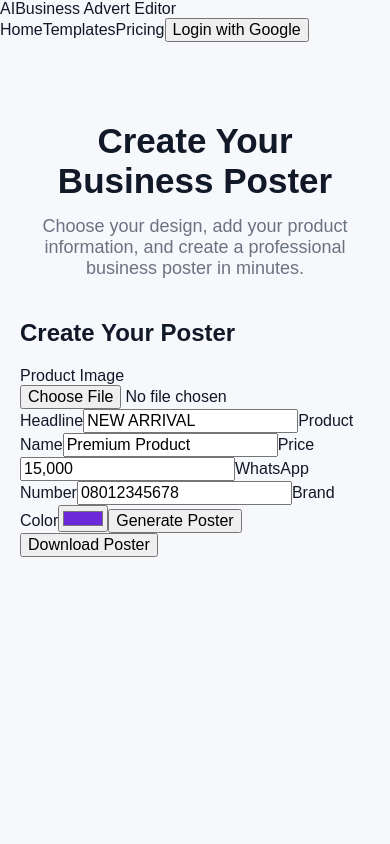
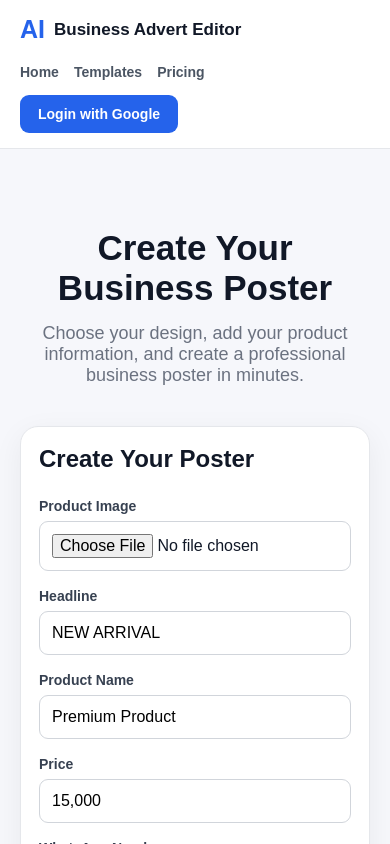
Before and after one commit to adamssk888530/ai-business-advert-editor-, a Next.js app: page / in a window 390 px wide. Shown: the top 844 px of the page. Built offline with nearby package versions, Linux system fonts and the light colour scheme.

Commit message:
Refactor CSS for layout and styling updates
Updated the background color of the body and added styles for navbar, editor controls, poster preview, and pricing components.

```diff
--- a/app/globals.css
+++ b/app/globals.css
@@ -9,7 +9,7 @@ html {
 body {
   margin: 0;
   padding: 0;
-  background: #f7f8fc;
+  background: #f6f7fb;
   color: #111827;
   font-family: Arial, Helvetica, sans-serif;
 }
@@ -30,12 +30,303 @@ a {
   text-decoration: none;
 }
 
-img {
-  max-width: 100%;
-  display: block;
+/* NAVBAR */
+
+.navbar {
+  width: 100%;
+  min-height: 72px;
+  background: #ffffff;
+  border-bottom: 1px solid #e5e7eb;
+  display: flex;
+  align-items: center;
+  justify-content: space-between;
+  padding: 0 6%;
+  gap: 20px;
 }
 
-::selection {
-  background: #dbeafe;
-  color: #1e3a8a;
+.navbar-logo {
+  display: flex;
+  align-items: center;
+  gap: 9px;
+  font-size: 20px;
+  font-weight: 800;
 }
+
+.logo-ai {
+  color: #2563eb;
+  font-size: 25px;
+  font-weight: 900;
+}
+
+.navbar-links {
+  display: flex;
+  align-items: center;
+  gap: 25px;
+}
+
+.navbar-links a {
+  color: #4b5563;
+  font-weight: 600;
+}
+
+.navbar-links a:hover {
+  color: #2563eb;
+}
+
+.login-button {
+  border: none;
+  background: #2563eb;
+  color: white;
+  padding: 11px 18px;
+  border-radius: 9px;
+  font-weight: 700;
+}
+
+/* POSTER EDITOR */
+
+.poster-editor {
+  width: 100%;
+  display: grid;
+  grid-template-columns: 380px 1fr;
+  gap: 35px;
+  align-items: start;
+}
+
+.editor-controls {
+  background: #ffffff;
+  border: 1px solid #e5e7eb;
+  border-radius: 18px;
+  padding: 25px;
+  box-shadow: 0 8px 30px rgba(15, 23, 42, 0.06);
+}
+
+.editor-controls h2 {
+  margin-top: 0;
+  margin-bottom: 25px;
+  font-size: 24px;
+}
+
+.editor-controls label {
+  display: block;
+  margin-top: 17px;
+  margin-bottom: 7px;
+  font-size: 14px;
+  font-weight: 700;
+  color: #374151;
+}
+
+.editor-controls input[type="text"],
+.editor-controls input[type="file"] {
+  width: 100%;
+  border: 1px solid #d1d5db;
+  border-radius: 9px;
+  padding: 12px;
+  background: #ffffff;
+}
+
+.editor-controls input[type="color"] {
+  width: 100%;
+  height: 45px;
+  border: 1px solid #d1d5db;
+  border-radius: 9px;
+  padding: 3px;
+  background: #ffffff;
+}
+
+.editor-controls button {
+  width: 100%;
+  border: none;
+  margin-top: 15px;
+  padding: 13px;
+  border-radius: 10px;
+  background: linear-gradient(135deg, #2563eb, #7c3aed);
+  color: white;
+  font-weight: 800;
+}
+
+.editor-controls button:hover {
+  opacity: 0.92;
+}
+
+/* POSTER PREVIEW */
+
+.poster-preview {
+  min-height: 700px;
+  background: #e5e7eb;
+  border-radius: 20px;
+  padding: 35px;
+  display: flex;
+  align-items: center;
+  justify-content: center;
+  overflow: hidden;
+}
+
+.poster-preview canvas {
+  width: min(100%, 560px);
+  height: auto;
+  background: white;
+  border-radius: 8px;
+  box-shadow: 0 15px 45px rgba(15, 23, 42, 0.18);
+}
+
+/* TEMPLATE CARD */
+
+.template-card {
+  background: #ffffff;
+  border: 1px solid #e5e7eb;
+  border-radius: 16px;
+  overflow: hidden;
+}
+
+.template-image {
+  position: relative;
+  background: #f3f4f6;
+  min-height: 220px;
+}
+
+.template-image img {
+  width: 100%;
+  height: 220px;
+  object-fit: cover;
+}
+
+.template-placeholder {
+  height: 220px;
+  display: flex;
+  align-items: center;
+  justify-content: center;
+  color: #9ca3af;
+  font-weight: 700;
+}
+
+.premium-badge {
+  position: absolute;
+  top: 12px;
+  right: 12px;
+  background: #7c3aed;
+  color: white;
+  padding: 6px 9px;
+  border-radius: 7px;
+  font-size: 11px;
+  font-weight: 800;
+}
+
+.template-info {
+  padding: 18px;
+}
+
+.template-info h3 {
+  margin: 0 0 5px;
+}
+
+.template-info p {
+  color: #6b7280;
+  margin: 0 0 15px;
+}
+
+.use-template-button {
+  width: 100%;
+  border: none;
+  padding: 11px;
+  border-radius: 9px;
+  background: #2563eb;
+  color: white;
+  font-weight: 700;
+}
+
+/* PRICING */
+
+.pricing-card {
+  position: relative;
+  background: white;
+  border: 1px solid #e5e7eb;
+  border-radius: 18px;
+  padding: 25px;
+}
+
+.pricing-card.popular {
+  border: 2px solid #7c3aed;
+}
+
+.popular-badge {
+  background: #7c3aed;
+  color: white;
+  padding: 7px;
+  border-radius: 7px;
+  text-align: center;
+  font-size: 11px;
+  font-weight: 800;
+  margin-bottom: 15px;
+}
+
+.pricing-price {
+  font-size: 40px;
+  font-weight: 900;
+  margin: 15px 0;
+}
+
+.pricing-price span {
+  font-size: 15px;
+  color: #6b7280;
+}
+
+.poster-limit {
+  font-weight: 700;
+  color: #2563eb;
+}
+
+.pricing-card ul {
+  padding: 0;
+  list-style: none;
+  line-height: 2;
+  color: #4b5563;
+}
+
+.pricing-button {
+  width: 100%;
+  padding: 12px;
+  border: none;
+  border-radius: 9px;
+  background: #2563eb;
+  color: white;
+  font-weight: 800;
+}
+
+/* MOBILE */
+
+@media (max-width: 850px) {
+  .navbar {
+    padding: 15px 20px;
+    flex-direction: column;
+    align-items: flex-start;
+  }
+
+  .navbar-links {
+    width: 100%;
+    flex-wrap: wrap;
+    gap: 15px;
+  }
+
+  .poster-editor {
+    grid-template-columns: 1fr;
+  }
+
+  .poster-preview {
+    min-height: auto;
+    padding: 20px;
+  }
+}
+
+@media (max-width: 480px) {
+  .navbar-logo {
+    font-size: 17px;
+  }
+
+  .navbar-links {
+    font-size: 14px;
+  }
+
+  .editor-controls {
+    padding: 18px;
+  }
+}
```
